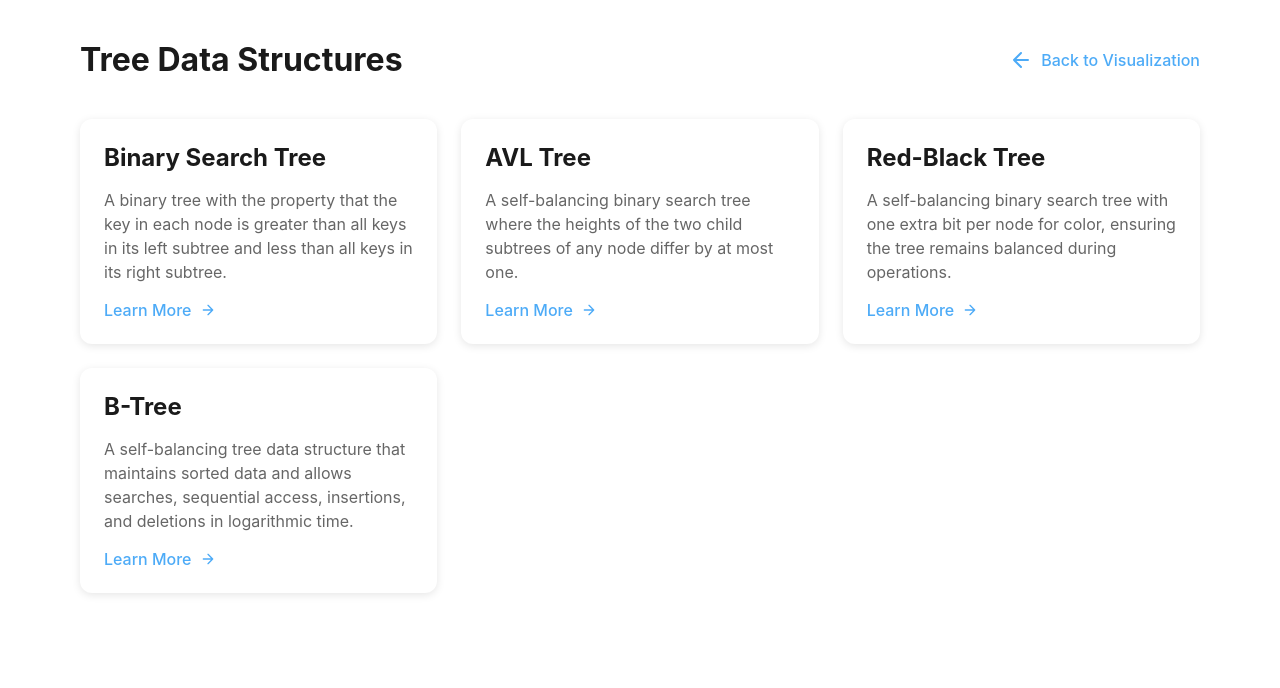
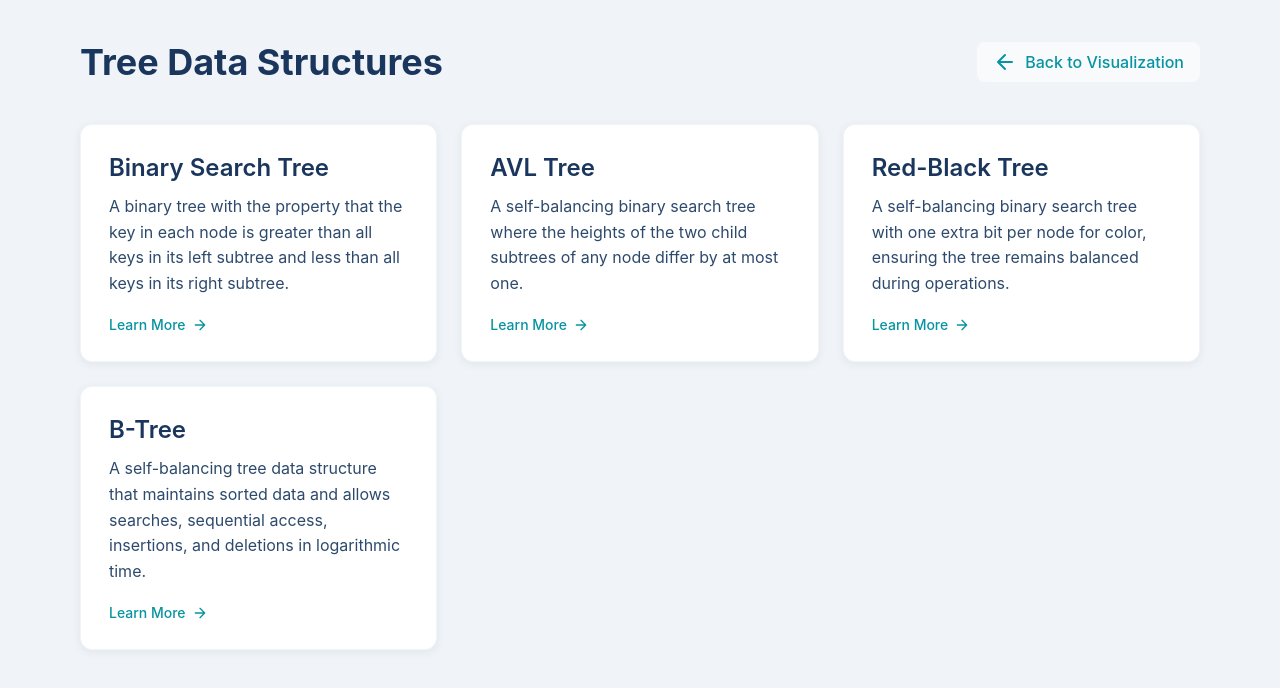
Before and after one commit to saidinesh49/Snap_Trees, a React (Create React App) app: page /concept in a window 1280 px wide. Shown: the top 688 px of the page. Built offline with nearby package versions, Linux system fonts and the light colour scheme.

Commit message:
UI enhancements

```diff
--- a/src/App.tsx
+++ b/src/App.tsx
@@ -13,13 +13,14 @@ import { BTreeVisualization } from './components/BTreeVisualization';
 import { BTree } from './trees/BTree';
 import { BTreeData } from './types/BTreeTypes';
 import { Concepts } from './components/concepts/Concepts';
-import { BSTConcept } from './components/concepts/BSTConcept';
+import BSTConcept from './components/concepts/BSTConcept';
 import { AVLConcept } from './components/concepts/AVLConcept';
 import { BTreeConcept } from './components/concepts/BTreeConcept';
 import { RedBlackTree } from './trees/RedBlackTree';
 import { RedBlackVisualization } from './components/RedBlackVisualization';
 import { RBNode } from './types/RedBlackTypes';
 import RedBlackConcept from './components/concepts/RedBlackConcept';
+import { colors } from './styles/colors';
 
 const AppContainer = styled.div`
   display: flex;
@@ -27,14 +28,15 @@ const AppContainer = styled.div`
   height: 100vh;
   padding: 20px;
   gap: 20px;
-  background: #f8f9fa;
+  background: ${colors.background};
+  color: ${colors.paragraph};
 `;
 
 const Header = styled.header`
   padding: 20px;
-  background: white;
+  background: ${colors.surface};
   border-radius: 12px;
-  box-shadow: 0 2px 4px rgba(0,0,0,0.1);
+  box-shadow: 0 2px 4px ${colors.shadow};
   display: flex;
   justify-content: space-between;
   align-items: center;
@@ -108,11 +110,11 @@ const SelectContainer = styled.div`
 const Title = styled.h1`
   margin: 0;
   font-size: 24px;
-  color: #1a1a1a;
+  color: ${colors.headline};
 `;
 
 const ConceptLink = styled(Link)`
-  color: #4dabf7;
+  color: #6d5cae;
   text-decoration: none;
   display: flex;
   align-items: center;
@@ -125,7 +127,7 @@ const ConceptLink = styled(Link)`
   white-space: nowrap;
 
   &:hover {
-    background: rgba(77, 171, 247, 0.1);
+    background: rgba(109, 92, 174, 0.1);
     transform: translateX(4px);
   }
 
@@ -142,7 +144,7 @@ const ConceptLink = styled(Link)`
     justify-content: center;
     padding: 12px;
     font-size: 16px;
-    background: rgba(77, 171, 247, 0.1);
+    background: rgba(109, 92, 174, 0.1);
   }
 `;
 
@@ -151,9 +153,9 @@ const ControlPanel = styled.div`
   flex-wrap: wrap;
   gap: 16px;
   padding: 20px;
-  background: white;
+  background: #ffffff;
   border-radius: 12px;
-  box-shadow: 0 2px 4px rgba(0,0,0,0.1);
+  box-shadow: 0 2px 4px rgba(116, 95, 181, 0.1);
 
   @media (max-width: 768px) {
     flex-direction: column;
@@ -176,7 +178,7 @@ const ControlGroup = styled.div`
 
 const Input = styled.input`
   padding: 8px 12px;
-  border: 1px solid #dee2e6;
+  border: 2px solid #e8e5f2;
   border-radius: 6px;
   font-size: 14px;
   width: 120px;
@@ -184,8 +186,8 @@ const Input = styled.input`
 
   &:focus {
     outline: none;
-    border-color: #4dabf7;
-    box-shadow: 0 0 0 2px rgba(77, 171, 247, 0.2);
+    border-color: #6d5cae;
+    box-shadow: 0 0 0 2px rgba(109, 92, 174, 0.2);
   }
 
   @media (max-width: 768px) {
@@ -196,7 +198,8 @@ const Input = styled.input`
 `;
 
 interface ButtonProps {
-  variant?: 'primary' | 'danger' | 'secondary' | 'success';
+  variant?: 'danger' | 'secondary' | 'success';
+  disabled?: boolean;
 }
 
 const Button = styled.button<ButtonProps>`
@@ -208,39 +211,39 @@ const Button = styled.button<ButtonProps>`
   cursor: pointer;
   background: ${(props: ButtonProps) => {
     switch (props.variant) {
-      case 'danger': return '#fa5252';
-      case 'secondary': return '#868e96';
-      case 'success': return '#40c057';
-      default: return '#4dabf7';
+      case 'danger': return colors.danger;
+      case 'secondary': return colors.secondary;
+      case 'success': return colors.success;
+      default: return colors.primary;
     }
   }};
-  color: white;
+  color: ${colors.background};
   transition: all 0.2s;
   display: flex;
   align-items: center;
-  gap: 6px;
+  gap: 8px;
 
   &:hover {
     background: ${(props: ButtonProps) => {
       switch (props.variant) {
-        case 'danger': return '#e03131';
-        case 'secondary': return '#495057';
-        case 'success': return '#37b24d';
-        default: return '#339af0';
+        case 'danger': return '#d45151';
+        case 'secondary': return colors.secondaryHover;
+        case 'success': return '#7193bc';
+        default: return colors.primaryHover;
       }
     }};
   }
 
   &:disabled {
-    background: #adb5bd;
+    background: #e8e5f2;
     cursor: not-allowed;
   }
 
   @media (max-width: 768px) {
     width: 100%;
+    justify-content: center;
     padding: 12px;
     font-size: 16px;
-    justify-content: center;
   }
 `;
 
@@ -259,12 +262,13 @@ const Divider = styled.div`
 
 const VisualizationContainer = styled.div`
   flex: 1;
-  background: white;
+  background: ${colors.surfaceLight};
   border-radius: 12px;
-  box-shadow: 0 2px 4px rgba(0,0,0,0.1);
+  box-shadow: 0 2px 8px ${colors.shadow};
   overflow: hidden;
   position: relative;
   min-height: 500px;
+  border: 1px solid ${colors.borderLight};
 
   @media (max-width: 768px) {
     min-height: 400px;
--- a/src/components/concepts/BSTConcept.tsx
+++ b/src/components/concepts/BSTConcept.tsx
@@ -1,6 +1,7 @@
 import React from 'react';
 import styled from 'styled-components';
 import { Link } from 'react-router-dom';
+import { colors } from '../../styles/colors';
 
 const Container = styled.div`
   padding: 40px;
@@ -16,7 +17,7 @@ const Header = styled.header`
 `;
 
 const BackLink = styled(Link)`
-  color: #4dabf7;
+  color: ${colors.primary};
   text-decoration: none;
   display: flex;
   align-items: center;
@@ -28,56 +29,60 @@ const BackLink = styled(Link)`
   }
 `;
 
+const Title = styled.h1`
+  font-size: 32px;
+  color: ${colors.headline};
+  margin: 0;
+`;
+
 const Content = styled.div`
-  background: white;
-  border-radius: 12px;
+  background: ${colors.surface};
   padding: 32px;
-  box-shadow: 0 2px 8px rgba(0,0,0,0.1);
+  border-radius: 16px;
+  box-shadow: 0 4px 12px ${colors.shadow};
 `;
 
 const Section = styled.section`
   margin-bottom: 32px;
 `;
 
-const Title = styled.h1`
-  font-size: 32px;
-  color: #1a1a1a;
-  margin: 0;
-`;
-
 const SubTitle = styled.h2`
   font-size: 24px;
-  color: #1a1a1a;
+  color: ${colors.headline};
   margin: 0 0 16px;
 `;
 
 const Text = styled.p`
-  color: #666;
+  color: ${colors.paragraph};
   line-height: 1.6;
   margin: 0 0 16px;
 `;
 
 const List = styled.ul`
-  color: #666;
+  color: ${colors.paragraph};
   line-height: 1.6;
-  margin: 0 0 16px;
-  padding-left: 20px;
+  margin: 0 0 24px;
+  padding-left: 24px;
+
+  li {
+    margin-bottom: 8px;
+  }
 `;
 
-const CodeBlock = styled.pre`
-  background: #f8f9fa;
-  padding: 16px;
+const Code = styled.pre`
+  background: ${colors.surfaceLight};
+  padding: 20px;
   border-radius: 8px;
   overflow-x: auto;
-  margin: 16px 0;
-  font-family: 'Courier New', Courier, monospace;
+  color: ${colors.paragraph};
+  border: 1px solid ${colors.border};
 `;
 
-export const BSTConcept: React.FC = () => {
+const BSTConcept: React.FC = () => {
   return (
     <Container>
       <Header>
-        <Title>Binary Search Tree (BST)</Title>
+        <Title>Binary Search Tree</Title>
         <BackLink to="/concept">
           <svg viewBox="0 0 24 24" width="24" height="24" fill="none" stroke="currentColor">
             <path d="M19 12H5M12 19l-7-7 7-7" strokeWidth="2" strokeLinecap="round" strokeLinejoin="round"/>
@@ -103,29 +108,26 @@ export const BSTConcept: React.FC = () => {
           <SubTitle>Basic Operations</SubTitle>
 
           <Text><strong>1. Insertion</strong></Text>
-          <Text>
-            To insert a new key into a BST:
-          </Text>
+          <Text>To insert a new key into a BST:</Text>
           <List>
             <li>Start at the root</li>
             <li>Compare the key with current node</li>
             <li>If less, go left; if greater, go right</li>
             <li>Repeat until finding an empty spot</li>
           </List>
-          <CodeBlock>{`
-// Example insertion
+          <Code>
+{`// Example insertion
 if (value < currentNode.value) {
     if (!currentNode.left) {
         currentNode.left = new Node(value);
     } else {
         insert(currentNode.left, value);
     }
-}`}</CodeBlock>
+}`}
+          </Code>
 
           <Text><strong>2. Search</strong></Text>
-          <Text>
-            Searching follows a similar process to insertion:
-          </Text>
+          <Text>Searching follows a similar process to insertion:</Text>
           <List>
             <li>Start at root</li>
             <li>If current node has the key, return it</li>
@@ -134,9 +136,7 @@ if (value < currentNode.value) {
           </List>
 
           <Text><strong>3. Deletion</strong></Text>
-          <Text>
-            Deletion has three cases:
-          </Text>
+          <Text>Deletion has three cases:</Text>
           <List>
             <li>Node is a leaf: Simply remove it</li>
             <li>Node has one child: Replace node with its child</li>
--- a/src/components/concepts/Concepts.tsx
+++ b/src/components/concepts/Concepts.tsx
@@ -1,11 +1,14 @@
 import React from 'react';
 import styled from 'styled-components';
 import { Link } from 'react-router-dom';
+import { colors } from '../../styles/colors';
 
 const Container = styled.div`
   padding: 40px;
   max-width: 1200px;
   margin: 0 auto;
+  background: ${colors.background};
+  min-height: 100vh;
 `;
 
 const Header = styled.header`
@@ -15,23 +18,11 @@ const Header = styled.header`
   align-items: center;
 `;
 
-const BackLink = styled(Link)`
-  color: #4dabf7;
-  text-decoration: none;
-  display: flex;
-  align-items: center;
-  gap: 8px;
-  font-weight: 500;
-
-  &:hover {
-    text-decoration: underline;
-  }
-`;
-
 const Title = styled.h1`
-  font-size: 32px;
-  color: #1a1a1a;
+  font-size: 36px;
+  color: ${colors.headline};
   margin: 0;
+  font-weight: 700;
 `;
 
 const ConceptGrid = styled.div`
@@ -41,38 +32,73 @@ const ConceptGrid = styled.div`
 `;
 
 const ConceptCard = styled(Link)`
-  padding: 24px;
+  padding: 28px;
   border-radius: 12px;
-  background: white;
-  box-shadow: 0 2px 8px rgba(0,0,0,0.1);
+  background: ${colors.surface};
+  box-shadow: 0 2px 8px ${colors.shadow};
   text-decoration: none;
   color: inherit;
   transition: all 0.2s;
+  border: 1px solid ${colors.borderLight};
 
   &:hover {
-    transform: translateY(-4px);
-    box-shadow: 0 4px 12px rgba(0,0,0,0.15);
+    transform: translateY(-2px);
+    box-shadow: 0 4px 12px ${colors.shadowHover};
+    border-color: ${colors.primary};
   }
 `;
 
 const ConceptTitle = styled.h2`
   font-size: 24px;
-  margin: 0 0 16px;
-  color: #1a1a1a;
+  margin: 0 0 12px;
+  color: ${colors.headline};
+  font-weight: 600;
 `;
 
 const ConceptDescription = styled.p`
-  margin: 0 0 16px;
-  color: #666;
-  line-height: 1.5;
+  margin: 0 0 20px;
+  color: ${colors.paragraph};
+  line-height: 1.6;
 `;
 
 const LearnMore = styled.span`
-  color: #4dabf7;
+  color: ${colors.primary};
+  display: flex;
+  align-items: center;
+  gap: 6px;
+  font-weight: 500;
+  font-size: 14px;
+
+  svg {
+    transition: transform 0.2s;
+  }
+
+  ${ConceptCard}:hover & svg {
+    transform: translateX(4px);
+  }
+`;
+
+const BackLink = styled(Link)`
+  color: ${colors.primary};
+  text-decoration: none;
   display: flex;
   align-items: center;
   gap: 8px;
   font-weight: 500;
+  padding: 8px 16px;
+  border-radius: 8px;
+  transition: all 0.2s;
+  background: ${colors.surfaceLight};
+
+  &:hover {
+    background: ${colors.surface};
+    transform: translateX(-4px);
+    box-shadow: 0 2px 8px ${colors.shadow};
+  }
+
+  svg {
+    stroke: ${colors.primary};
+  }
 `;
 
 export const Concepts: React.FC = () => {
--- a/src/components/concepts/RedBlackConcept.tsx
+++ b/src/components/concepts/RedBlackConcept.tsx
@@ -1,6 +1,7 @@
 import React from 'react';
 import styled from 'styled-components';
 import { Link } from 'react-router-dom';
+import { colors } from '../../styles/colors';
 
 // Reuse styled components from other concepts
 const Container = styled.div`
@@ -16,8 +17,14 @@ const Header = styled.header`
   align-items: center;
 `;
 
+const Title = styled.h1`
+  font-size: 32px;
+  color: ${colors.headline};
+  margin: 0;
+`;
+
 const BackLink = styled(Link)`
-  color: #4dabf7;
+  color: ${colors.primary};
   text-decoration: none;
   display: flex;
   align-items: center;
@@ -34,12 +41,6 @@ const Content = styled.div`
   border-radius: 12px;
   padding: 32px;
   box-shadow: 0 2px 4px rgba(0,0,0,0.1);
-`;
-
-const Title = styled.h1`
-  font-size: 32px;
-  color: #1a1a1a;
-  margin: 0 0 24px 0;
 `;
 
 const Section = styled.section`
@@ -87,6 +88,7 @@ const RedBlackConcept: React.FC = () => {
   return (
     <Container>
       <Header>
+        <Title>Red-Black Tree</Title>
         <BackLink to="/concept">
           <svg viewBox="0 0 24 24" width="24" height="24" fill="none" stroke="currentColor">
             <path d="M19 12H5M12 19l-7-7 7-7" strokeWidth="2" strokeLinecap="round" strokeLinejoin="round"/>
--- a/src/index.tsx
+++ b/src/index.tsx
@@ -2,6 +2,21 @@ import React from 'react';
 import ReactDOM from 'react-dom/client';
 import './index.css';
 import App from './App';
+import { createGlobalStyle } from 'styled-components';
+import { colors } from './styles/colors';
+
+const GlobalStyle = createGlobalStyle`
+  body {
+    margin: 0;
+    padding: 0;
+    background: ${colors.background};
+    font-family: -apple-system, BlinkMacSystemFont, 'Segoe UI', 'Roboto', 'Oxygen',
+      'Ubuntu', 'Cantarell', 'Fira Sans', 'Droid Sans', 'Helvetica Neue',
+      sans-serif;
+    -webkit-font-smoothing: antialiased;
+    -moz-osx-font-smoothing: grayscale;
+  }
+`;
 
 const root = ReactDOM.createRoot(
   document.getElementById('root') as HTMLElement
@@ -9,6 +24,7 @@ const root = ReactDOM.createRoot(
 
 root.render(
   <React.StrictMode>
+    <GlobalStyle />
     <App />
   </React.StrictMode>
 );
--- /dev/null
+++ b/src/styles/colors.ts
@@ -0,0 +1,46 @@
+export const colors = {
+  // Main backgrounds
+  background: '#f0f4f8',      // Cool light blue-gray - easy on eyes
+  surface: '#ffffff',         // Pure white for content
+  surfaceLight: '#f8fafc',    // Subtle blue tint for elevated surfaces
+
+  // Text colors
+  headline: '#1a365d',        // Deep blue - for strong headlines
+  paragraph: '#2d4a6d',       // Softer blue - for readable text
+  textMuted: '#64748b',       // Muted blue-gray
+
+  // Primary colors - Teal represents growth and learning
+  primary: '#0694a2',         // Vibrant teal - main actions
+  primaryHover: '#047481',    // Darker teal
+  primaryMuted: '#a5f3fc',    // Light teal for subtle elements
+
+  // Secondary colors - Complementary to teal
+  secondary: '#7c3aed',       // Purple - for visual hierarchy
+  secondaryHover: '#6d28d9',  // Darker purple
+  secondaryMuted: '#ddd6fe',  // Light purple
+
+  // Accent colors - For highlights and emphasis
+  accent: '#0ea5e9',         // Sky blue - for highlights
+  accentHover: '#0284c7',    // Darker sky blue
+  accentMuted: '#bae6fd',    // Light sky blue
+
+  // Status colors - Clear and intuitive
+  success: '#059669',        // Green - success states
+  successHover: '#047857',
+  danger: '#dc2626',         // Red - errors/warnings
+  dangerHover: '#b91c1c',
+  warning: '#d97706',        // Orange - caution states
+  warningHover: '#b45309',
+
+  // Borders and shadows - Subtle depth
+  border: '#e2e8f0',         // Light blue-gray border
+  borderLight: '#f1f5f9',    // Very light border
+  shadow: 'rgba(51, 65, 85, 0.08)',
+  shadowHover: 'rgba(51, 65, 85, 0.12)',
+
+  // Gradients
+  gradient: {
+    primary: 'linear-gradient(135deg, #0694a2, #0ea5e9)',
+    secondary: 'linear-gradient(135deg, #7c3aed, #0ea5e9)'
+  }
+};
```
Also changed, not shown: src/components/concepts/shared/ConceptStyles.tsx (added, +102 -0 lines).
